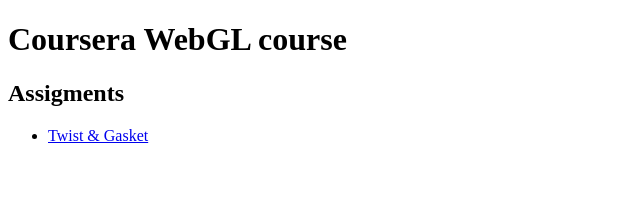
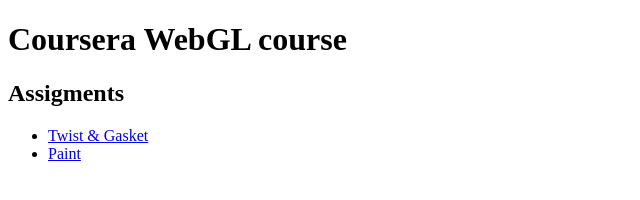
Before and after one commit to paulocanedo/paulocanedo.github.io, a plain HTML site: page index.html in a window 1280 px wide. Shown: the full height of the page, 0-640 px from the left. Drawn offline with Linux system fonts and the light colour scheme.

Commit message:
link assigment 02 added

```diff
--- a/index.html
+++ b/index.html
@@ -10,6 +10,7 @@
 
 <ul>
   <li><a href="coursera/webgl/assigments/01/twist.html">Twist &amp; Gasket</a></li>
+  <li><a href="coursera/webgl/assigments/02/paint.html">Paint</a></li>
 </ul>
 
 </body>
```
